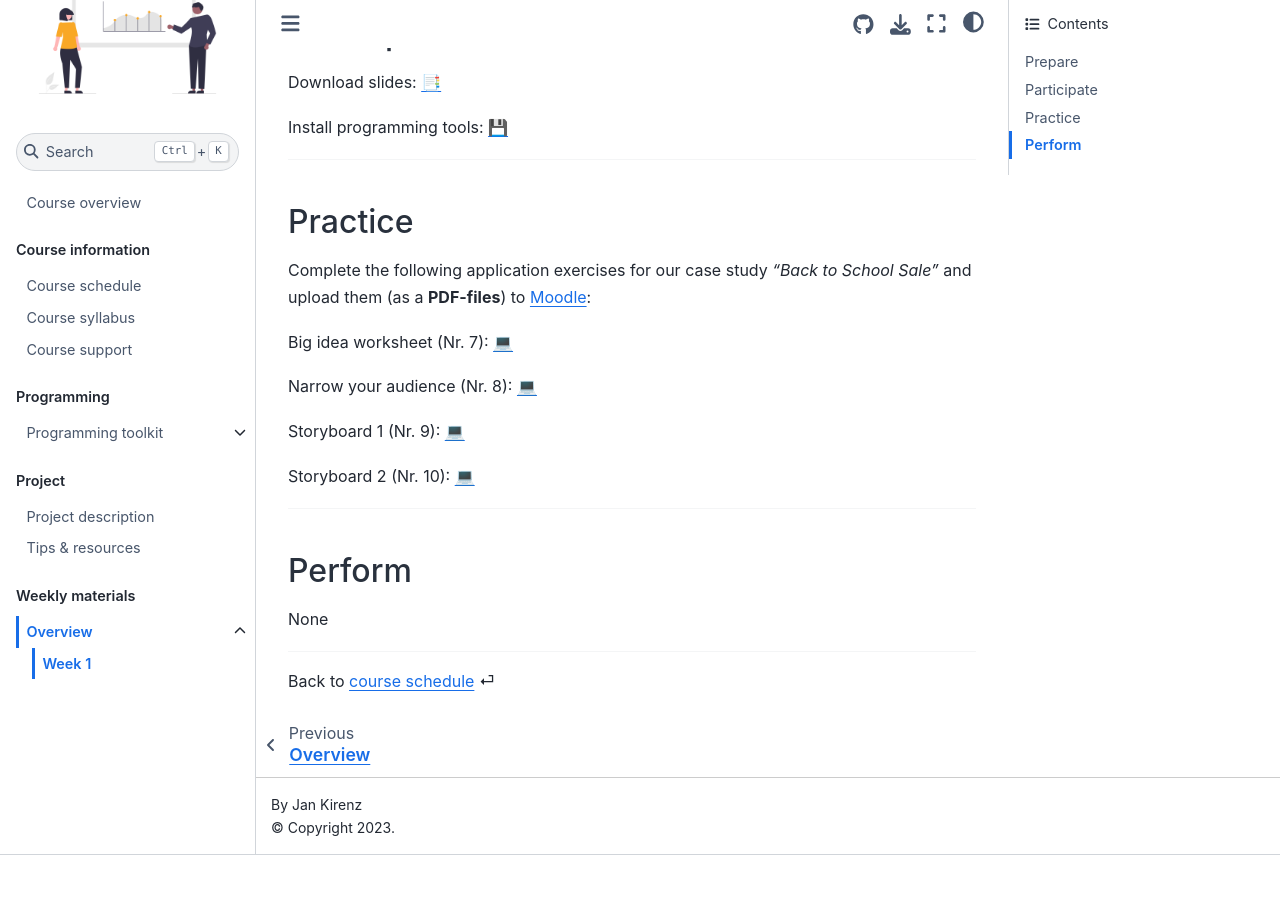
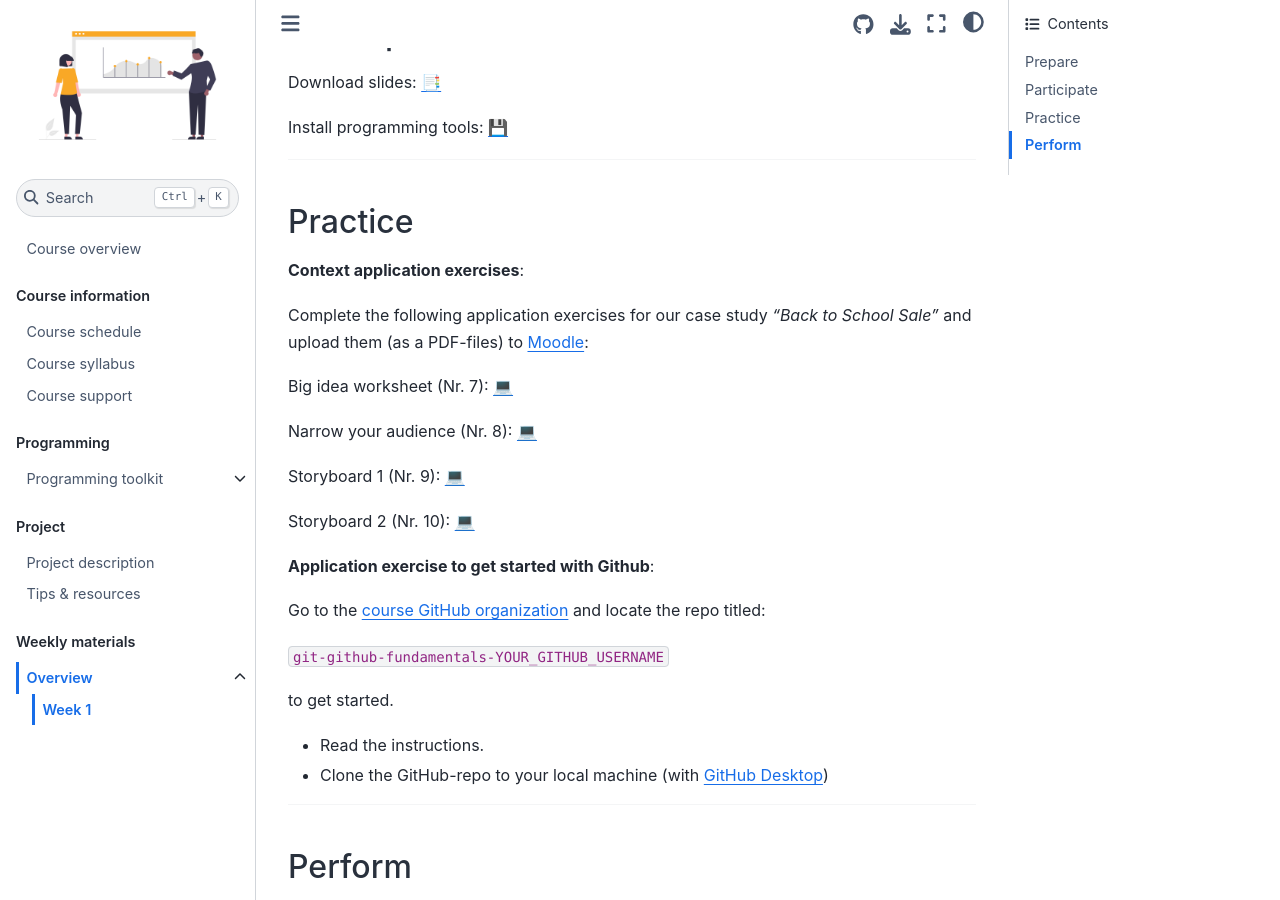
Before and after one commit to dst-ws22/website, a Jupyter Book: the page built from weeks/week1.md, in a window 1280 px wide and 900 px high, scrolled down 397 px. Built offline with Jupyter Book 1.0.4 settings and Sphinx 7.4.7 and the Sphinx Book theme 1.1.4, drawn with Linux system fonts in a browser that asks for light colours; comment, search, counter and statistics services are not loaded; before the commit the page ends 1252 px from its top, so only the background shows below that.

Commit message:
Update week1.md

```diff
--- a/weeks/week1.md
+++ b/weeks/week1.md
@@ -27,7 +27,11 @@ Install programming tools: [💾](../docs/programming-toolkit.md)
 (practice)=
 ## Practice
 
-Complete the following application exercises for our case study *"Back to School Sale"* and upload them (as a **PDF-files**) to [Moodle](https://e-learning.hdm-stuttgart.de/moodle/course/view.php?id=4535#section-1):
+
+**Context application exercises**:
+
+
+Complete the following application exercises for our case study *"Back to School Sale"* and upload them (as a PDF-files) to [Moodle](https://e-learning.hdm-stuttgart.de/moodle/course/view.php?id=4535#section-1):
 
 
 Big idea worksheet (Nr. 7): [💻](https://docs.google.com/document/d/1-GZvhdbhLYLB_Bo1arj1rgTqbJ5SUoU21vtgbYEhVqk/edit?usp=sharing)
@@ -42,6 +46,19 @@ Storyboard 1 (Nr. 9): [💻](https://docs.google.com/document/d/1cuiBZiWaUkhAYNk
 Storyboard 2 (Nr. 10): [💻](https://docs.google.com/document/d/1WeLzE85YfM-F9-vAIhEbeJHkuHsN3xtovzIokB93BRU/edit?usp=sharing)
 
 
+
+**Application exercise to get started with Github**:
+
+Go to the [course GitHub organization](https://github.com/orgs/om2-ws22/repositories) and locate the repo titled:
+
+`git-github-fundamentals-YOUR_GITHUB_USERNAME`
+
+to get started.
+
+- Read the instructions.
+- Clone the GitHub-repo to your local machine (with [GitHub Desktop](https://docs.github.com/en/repositories/creating-and-managing-repositories/cloning-a-repository))
+
+
 ---
 
 (perform)=
```
